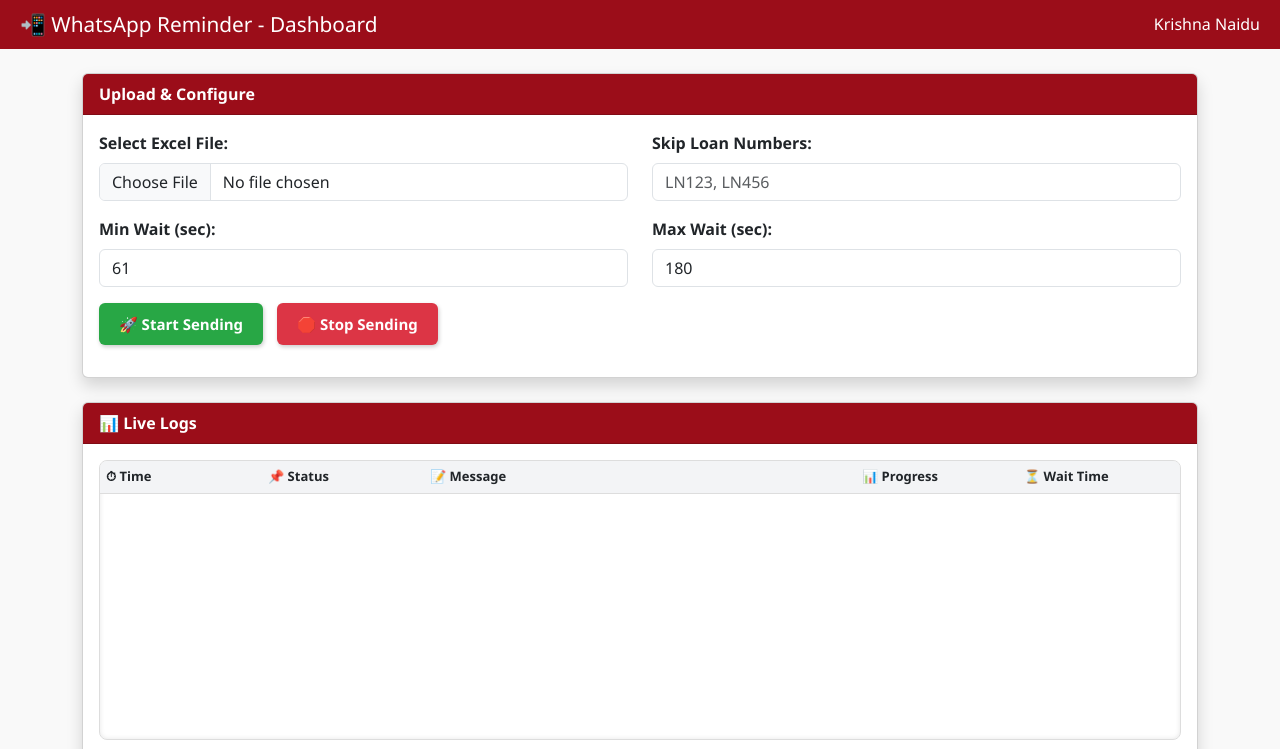
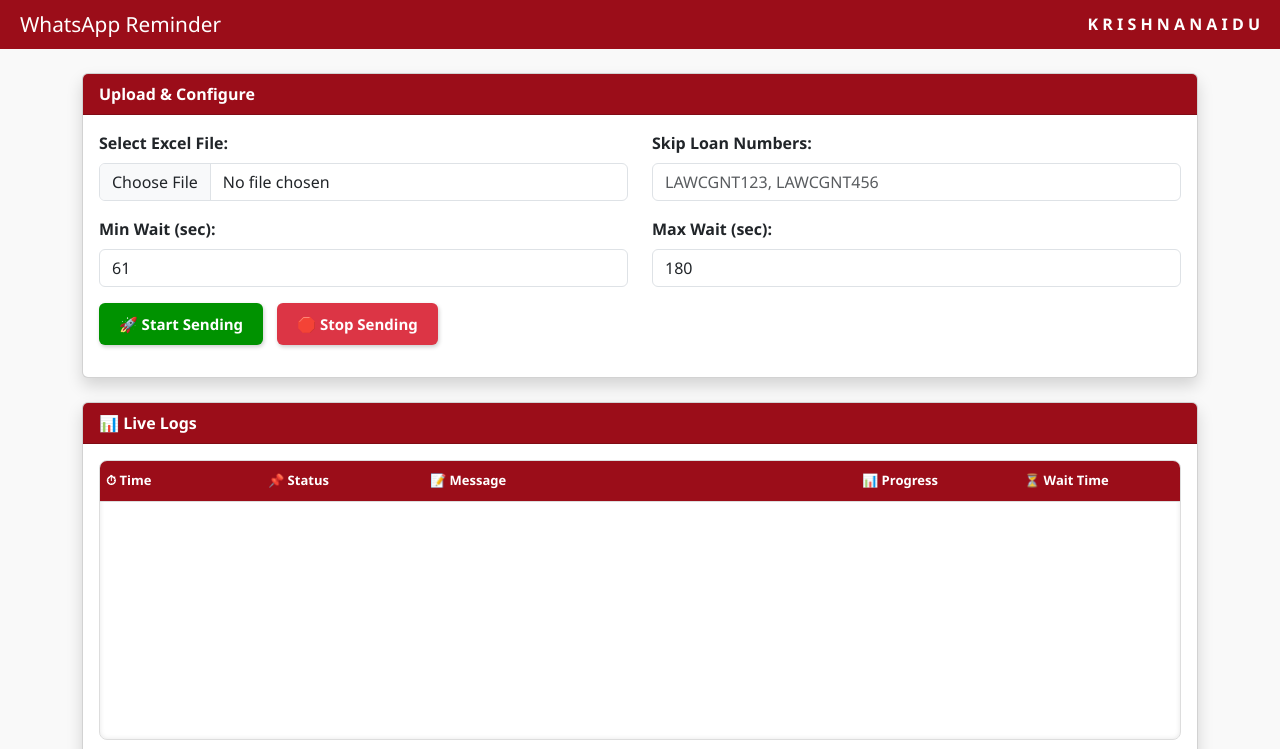
Before and after one commit to imzombier/Wasender_Whatsapp_Reminder, a Flask app: page / in a window 1280 px wide. Shown: the top 749 px of the page. Run offline with Flask 3, Linux system fonts and the light colour scheme; data that the repository does not hold is empty.

Commit message:
Update index.html

```diff
--- a/templates/index.html
+++ b/templates/index.html
@@ -51,10 +51,11 @@
     }
 
     #logContainer th {
-      background: #f3f4f6;
+      background: #9b0d19;
+      color: #fff;
       position: sticky;
       top: 0;
-      z-index: 1;
+      z-index: 2;
       font-size: 13px;
       padding: 6px;
       text-align: left;
@@ -66,25 +67,26 @@
       border-bottom: 1px solid #eee;
     }
 
+    /* Alternate row background colors */
+    #logContainer tbody tr:nth-child(odd) {
+      background-color: #ffffff;
+    }
+
+    #logContainer tbody tr:nth-child(even) {
+      background-color: #cc8800;
+    }
+
+    /* Log status colors */
     #logContainer tr.success td {
-      color: #16a34a;
+      color: #00bd45;
       font-weight: 500;
     }
 
-    #logContainer tr.error td {
-      color: #dc2626;
-      font-weight: 500;
+    #logContainer tr {
+      height: 40px;
+      /* adjust as needed */
     }
 
-    #logContainer tr.warning td {
-      color: #d97706;
-      font-weight: 500;
-    }
-
-    #logContainer tr.info td {
-      color: #2563eb;
-      font-weight: 500;
-    }
 
     footer {
       padding: 10px;
@@ -114,11 +116,11 @@
     }
 
     .btn-start {
-      background: #28a745;
+      background: #009200;
     }
 
     .btn-start:hover {
-      background: #218838;
+      background: #003411be;
     }
 
     .btn-stop {
@@ -126,7 +128,7 @@
     }
 
     .btn-stop:hover {
-      background: #c82333;
+      background: #b02a37;
     }
   </style>
 </head>
@@ -134,8 +136,8 @@
 <body>
   <!-- Topbar -->
   <div class="topbar">
-    <h3>📲 WhatsApp Reminder - Dashboard</h3>
-    <span>Krishna Naidu</span>
+    <h3>WhatsApp Reminder</h3>
+    <span><strong>K R I S H N A N A I D U</strong></span>
   </div>
 
   <!-- Content -->
@@ -151,7 +153,7 @@
             </div>
             <div class="col-md-6">
               <label class="form-label fw-bold">Skip Loan Numbers:</label>
-              <input type="text" name="skip_loans" placeholder="LN123, LN456" class="form-control">
+              <input type="text" name="skip_loans" placeholder="LAWCGNT123, LAWCGNT456" class="form-control">
             </div>
           </div>
 
@@ -217,7 +219,6 @@
 
     evtSource.onmessage = function (event) {
       const msg = event.data;
-      const now = new Date().toLocaleTimeString();
 
       if (msg.includes("Sent to")) {
         tempRow = document.createElement("tr");
@@ -228,8 +229,12 @@
         const tdProgress = document.createElement("td");
         const tdWait = document.createElement("td");
 
-        tdTime.textContent = now;
-        tdMsg.textContent = msg;
+        // Extract timestamp [HH:MM:SS]
+        const timeMatch = msg.match(/\[(.*?)\]/);
+        tdTime.textContent = timeMatch ? timeMatch[1] : "-";
+
+        // Message without timestamp
+        tdMsg.textContent = msg.replace(/\[.*?\]\s*/, "");
         tdStatus.textContent = "Success";
         tdStatus.style.color = "green";
 
@@ -265,4 +270,5 @@
     };
   </script>
 </body>
+
 </html>
```
